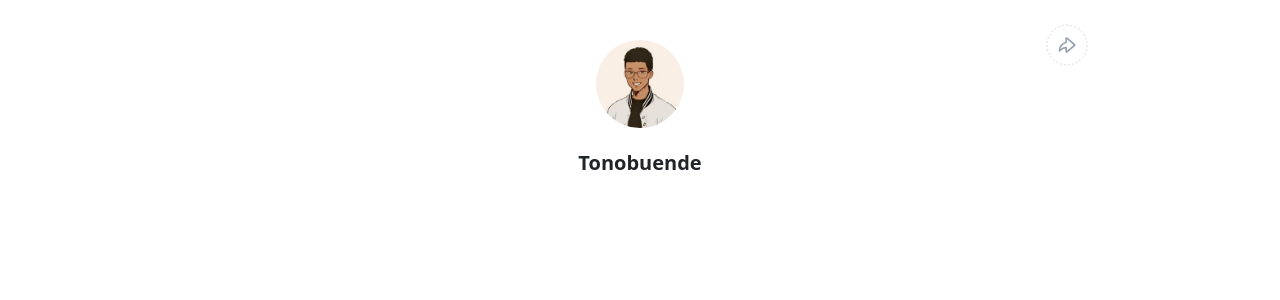
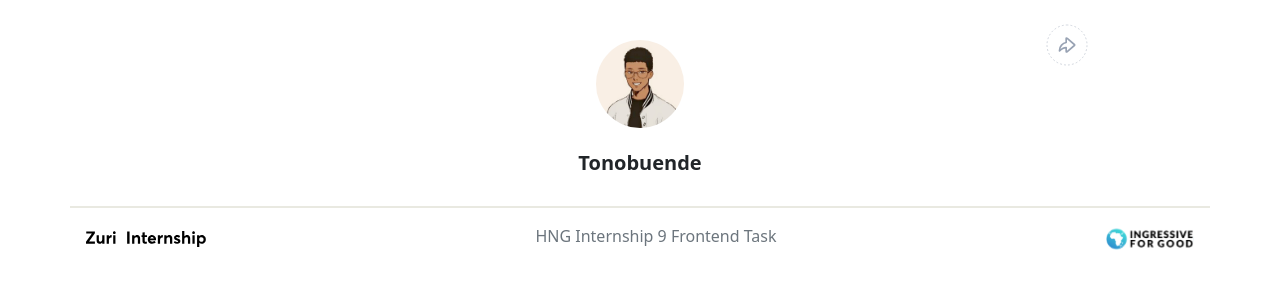
Before and after one commit to Izrael707/mylinktreepage, a React (Create React App) app: page / in a window 1280 px wide. Shown: the top 300 px of the page. Built offline with nearby package versions, Linux system fonts and the light colour scheme.

Commit message:
footer component done

```diff
--- a/src/components/Footer.js
+++ b/src/components/Footer.js
@@ -1,5 +1,11 @@
 const Footer = () => {
-  return ( <div></div> );
+  return (
+    <div className="d-flex flex-column flex-md-row p-3 border-gray">
+      <img src="zuri-logo.svg" alt="" width='120px' height='30px' />
+      <span className="text-muted flex-grow-1 text-md-center">HNG Internship 9 Frontend Task</span>
+      <img src="ingress-logo.svg" alt="" width='88px' height='30px' />
+    </div>
+  );
 }
 
 export default Footer;
--- a/src/index.css
+++ b/src/index.css
@@ -13,3 +13,7 @@
   position: absolute;
   right: 5%;
 }
+
+.border-gray {
+  border-top: 2px solid #e9e9e1;
+}
```
Also changed, not shown: public/ingress-logo.svg (added), public/zuri-logo.svg (added).
